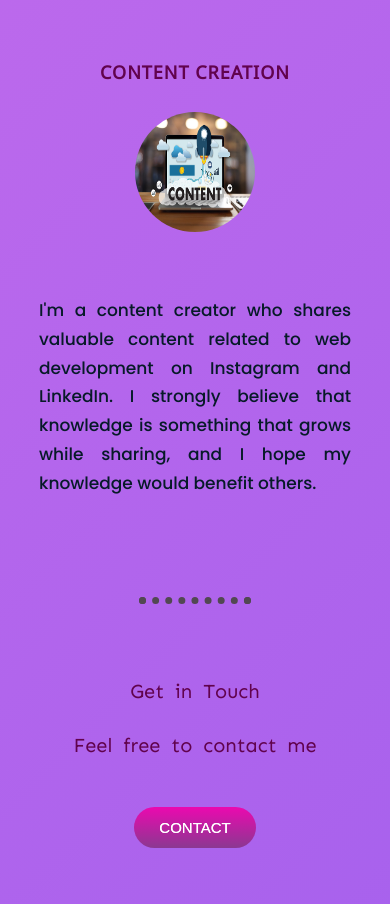
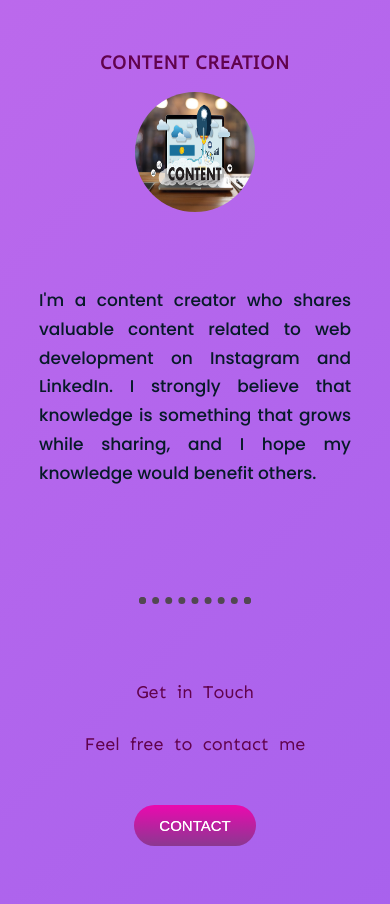
Before and after one commit to Pradeep-1807/My-Website, a plain HTML site: page index.html in a window 390 px wide. Shown: the part 2415-3319 px from the top of the page. Drawn offline with Linux system fonts and the light colour scheme; a web font is replaced by a local one.

Commit message:
Update style.css

```diff
--- a/css/style.css
+++ b/css/style.css
@@ -646,7 +646,7 @@
         left: 10px;
     }
     #mountain{
-        height: 150px;
+        height: 120px;
         grid-area: -3/2/-1/3;
         justify-self: center;
         position: absolute;
@@ -708,7 +708,7 @@
         height: 500px;
         width: 80%;
         display: grid;
-        grid-template-rows: 50px 150px 300px;
+        grid-template-rows: 30px 150px 320px;
         grid-template-columns: 1fr 1fr 1fr;
         margin-top: 30px;
         align-items: center;
@@ -791,7 +791,7 @@
         justify-content: center;
         margin: 100px auto 10px;
         font-family: 'Sen', sans-serif;
-        font-size: 20px;
+        font-size: 18px;
         word-spacing: 5px;
         color:rgb(97, 3, 77)
     }
```
